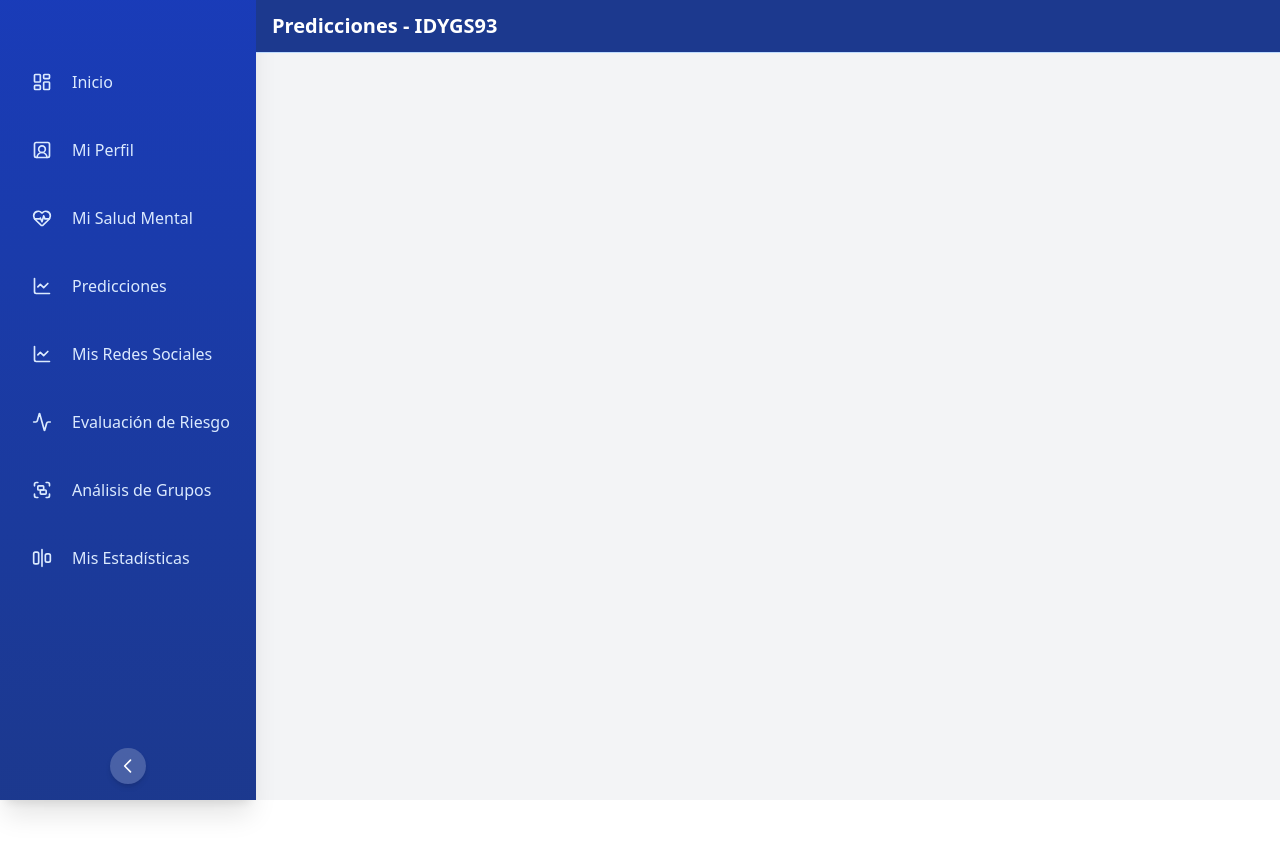
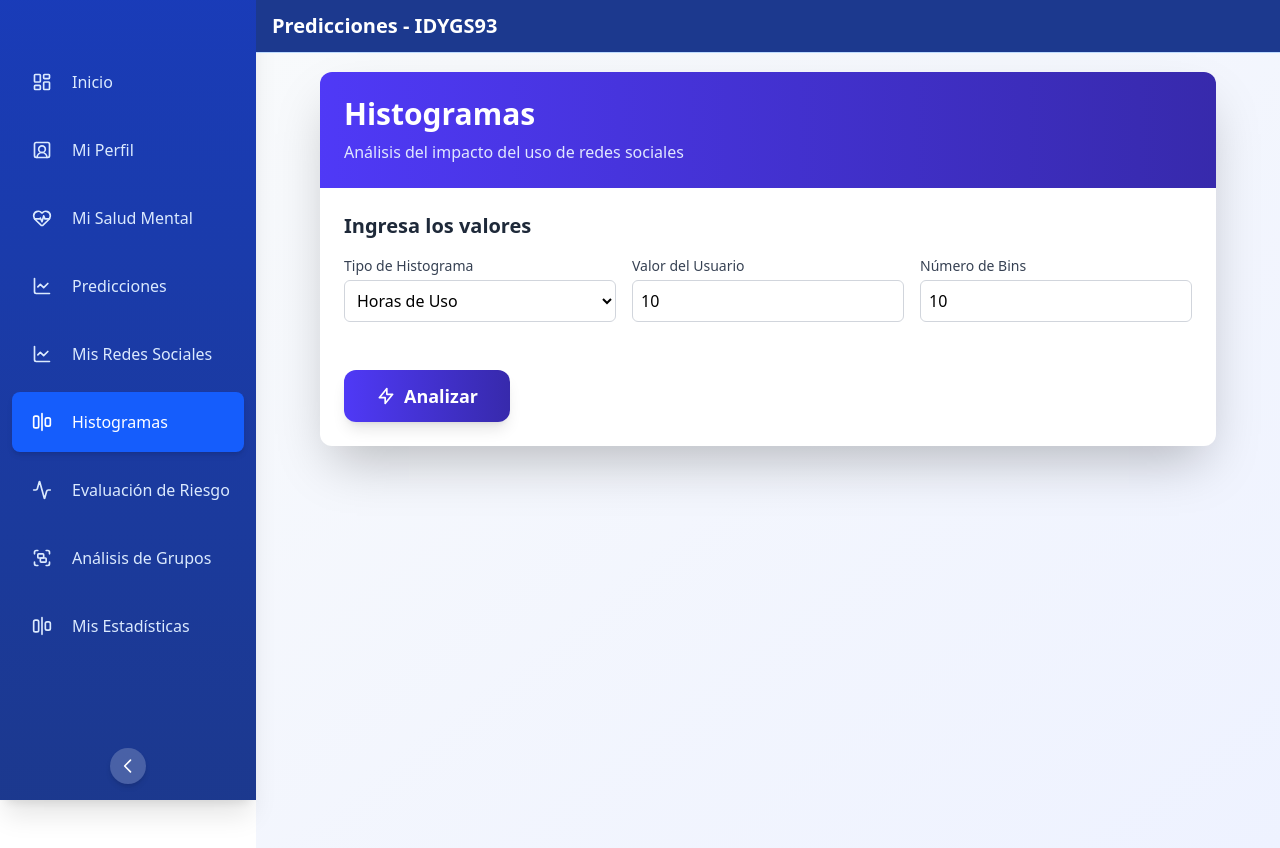
Before and after one commit to Lord-Lobato-665/Front-FastAPI, a Vue app: page /histogramas in a window 1280 px wide. Before the commit the page ends 800 px from the top, so only its background shows below. Built offline with nearby package versions, Linux system fonts and the light colour scheme.

Commit message:
Add Histogramas

```diff
--- /dev/null
+++ b/src/components/Histogramas.vue
@@ -0,0 +1,158 @@
+<template>
+  <div class="min-h-screen bg-gradient-to-br from-slate-50 to-indigo-50 p-6">
+    <div class="mx-auto bg-white rounded-xl shadow-2xl overflow-hidden max-w-4xl">
+      <div class="bg-gradient-to-r from-indigo-600 to-indigo-800 p-6 text-white">
+        <h2 class="text-3xl font-bold">Histogramas</h2>
+        <p class="text-indigo-100 mt-2">Análisis del impacto del uso de redes sociales</p>
+      </div>
+
+      <div class="p-6 space-y-8">
+        <!-- Inputs -->
+        <div>
+          <h3 class="text-xl font-semibold text-gray-800 mb-4">Ingresa los valores</h3>
+          <div class="grid grid-cols-1 md:grid-cols-3 gap-4">
+            <div>
+              <label class="block text-sm font-medium text-gray-700 mb-1">Tipo de Histograma</label>
+              <select v-model="selectedHistogram"
+                class="w-full p-2 border border-gray-300 rounded-md focus:ring-indigo-500 focus:border-indigo-500">
+                <option value="usage_hours">Horas de Uso</option>
+                <option value="sleep_academic">Sueño Académico</option>
+              </select>
+            </div>
+
+            <div>
+              <label class="block text-sm font-medium text-gray-700 mb-1">Valor del Usuario</label>
+              <input type="number" v-model.number="userValue" min="0"
+                class="w-full p-2 border border-gray-300 rounded-md focus:ring-indigo-500 focus:border-indigo-500" />
+            </div>
+
+            <div>
+              <label class="block text-sm font-medium text-gray-700 mb-1">Número de Bins</label>
+              <input type="number" v-model.number="bins" min="1"
+                class="w-full p-2 border border-gray-300 rounded-md focus:ring-indigo-500 focus:border-indigo-500" />
+            </div>
+          </div>
+        </div>
+
+        <div class="pt-4">
+          <button @click="fetchHistogram" :disabled="isLoading" :class="[
+            'w-full md:w-auto px-8 py-3 rounded-xl font-semibold text-lg shadow-lg transition-all duration-300',
+            !isLoading
+              ? 'bg-gradient-to-r from-indigo-600 to-indigo-800 hover:from-indigo-700 hover:to-indigo-900 text-white'
+              : 'bg-gray-300 text-gray-500 cursor-not-allowed'
+          ]">
+            <span v-if="isLoading" class="flex items-center justify-center gap-2">
+              <svg class="w-5 h-5 animate-spin" fill="none" viewBox="0 0 24 24">
+                <circle class="opacity-25" cx="12" cy="12" r="10" stroke="currentColor" stroke-width="4" />
+                <path class="opacity-75" fill="currentColor"
+                  d="M4 12a8 8 0 018-8V0C5.373 0 0 5.373 0 12h4zm2 5.291A7.962 7.962 0 014 12H0c0 3.042 1.135 5.824 3 7.938l3-2.647z" />
+              </svg>
+              Procesando...
+            </span>
+            <span v-else class="flex items-center justify-center gap-2 cursor-pointer">
+              <svg class="w-5 h-5" fill="none" stroke="currentColor" viewBox="0 0 24 24">
+                <path stroke-linecap="round" stroke-linejoin="round" stroke-width="2" d="M13 10V3L4 14h7v7l9-11h-7z" />
+              </svg>
+              Analizar
+            </span>
+          </button>
+        </div>
+
+        <!-- Error -->
+        <div v-if="error" class="p-4 bg-red-50 border-l-4 border-red-500 rounded mt-4">
+          <div class="flex items-center gap-2 text-red-700">
+            <svg class="w-5 h-5" fill="none" stroke="currentColor" viewBox="0 0 24 24">
+              <path stroke-linecap="round" stroke-linejoin="round" stroke-width="2"
+                d="M12 8v4m0 4h.01M21 12a9 9 0 11-18 0 9 9 0 0118 0z" />
+            </svg>
+            <span>{{ error }}</span>
+          </div>
+        </div>
+
+        <!-- Resultados -->
+        <div v-if="result" class="mt-8 space-y-6 animate-fade-in">
+          <div class="bg-gradient-to-r from-indigo-50 to-blue-50 rounded-xl p-6 border border-indigo-100 shadow-sm">
+            <h3 class="text-2xl font-bold text-indigo-800 mb-4">Resumen del Histograma</h3>
+
+            <ul class="space-y-2 text-gray-700">
+              <li><strong>Descripción:</strong> {{ result.descripcion }}</li>
+              <li><strong>Tu valor:</strong> {{ result.user_value }}</li>
+              <li><strong>Percentil:</strong> {{ result.percentil }}%</li>
+              <li><strong>Interpretación:</strong> {{ result.interpretacion }}</li>
+            </ul>
+
+            <div class="mt-6">
+              <img :src="plotUrl" alt="Gráfico de histograma" class="w-full h-auto rounded-lg border border-gray-200" />
+            </div>
+          </div>
+        </div>
+      </div>
+    </div>
+  </div>
+</template>
+
+<script setup lang="ts">
+import { ref } from 'vue';
+import { histogramasService } from '../services/HistogramasService';
+
+const selectedHistogram = ref<'usage_hours' | 'sleep_academic'>('usage_hours');
+const userValue = ref<number>(10);
+const bins = ref<number>(10);
+
+const isLoading = ref(false);
+const error = ref<string | null>(null);
+const result = ref<any>(null);
+const plotUrl = ref<string>('');
+
+const fetchHistogram = async () => {
+  isLoading.value = true;
+  error.value = null;
+  result.value = null;
+  plotUrl.value = '';
+
+  try {
+    let response;
+
+    if (selectedHistogram.value === 'usage_hours') {
+      response = await histogramasService.getUsageHoursHistogram(userValue.value, bins.value);
+    } else {
+      response = await histogramasService.getSleepAcademicHistogram(userValue.value, bins.value, '');
+    }
+
+    result.value = response;
+
+    // Obtén la imagen usando el endpoint grafica_url, asegurando URL absoluta
+    const baseUrl = 'http://localhost:8000'; // Ajusta si usas otro host/puerto
+    const imgUrl = response.grafica_url.startsWith('http')
+      ? response.grafica_url
+      : baseUrl + response.grafica_url;
+
+    plotUrl.value = await histogramasService.getHistogramPlotImage(imgUrl);
+    console.log(plotUrl.value);
+
+  } catch (err: any) {
+    error.value = 'Error al obtener el histograma.';
+    console.error('Error:', err);
+  } finally {
+    isLoading.value = false;
+  }
+};
+</script>
+
+<style scoped>
+.animate-fade-in {
+  animation: fadeIn 0.5s ease-out;
+}
+
+@keyframes fadeIn {
+  from {
+    opacity: 0;
+    transform: translateY(10px);
+  }
+
+  to {
+    opacity: 1;
+    transform: translateY(0);
+  }
+}
+</style>
--- a/src/layouts/Sidebar.vue
+++ b/src/layouts/Sidebar.vue
@@ -9,31 +9,23 @@
     <div class="flex-1 px-3 overflow-y-auto">
       <ul class="space-y-2">
         <li v-for="item in menuItems" :key="item.name">
-          <router-link
-            :to="item.path"
-            :class="[
+          <router-link :to="item.path" :class="[
             'flex items-center p-3 rounded-lg transition-all duration-200',
             'text-blue-100 hover:bg-blue-700 hover:text-white',
             'group relative overflow-hidden',
             collapsed ? 'justify-center' : ''
-            ]"
-            active-class="!bg-blue-600 !text-white font-medium shadow-md"
-            exact
-          >
+          ]" active-class="!bg-blue-600 !text-white font-medium shadow-md" exact>
             <!-- Icono con efecto -->
             <div :class="[
               'p-2 rounded-lg transition-all',
               'group-hover:bg-white/10',
               collapsed ? 'mr-0' : 'mr-3'
             ]">
-              <component
-                :is="item.icon"
-                :class="[
+              <component :is="item.icon" :class="[
                 'w-5 h-5 transition-transform',
                 'group-hover:scale-110',
                 collapsed ? 'mx-auto' : ''
-                ]"
-              />
+              ]" />
             </div>
 
             <span v-if="!collapsed" class="flex-1 whitespace-nowrap">
@@ -41,7 +33,8 @@
             </span>
 
             <span class="absolute inset-0 overflow-hidden">
-              <span class="absolute inset-0 bg-white/10 opacity-0 group-hover:opacity-20 transition-opacity duration-300"></span>
+              <span
+                class="absolute inset-0 bg-white/10 opacity-0 group-hover:opacity-20 transition-opacity duration-300"></span>
               <span class="absolute inset-0 ripple-effect"></span>
             </span>
           </router-link>
@@ -50,25 +43,16 @@
     </div>
 
     <div class="w-full flex justify-center items-center py-4">
-      <button
-        @click="$emit('toggle-collapse')"
-        :class="[
+      <button @click="$emit('toggle-collapse')" :class="[
         'p-2 rounded-full cursor-pointer',
         'bg-white/20 hover:bg-white/30 transition-colors duration-200',
         'shadow-md hover:shadow-lg',
         'flex items-center justify-center'
-        ]"
-        aria-label="Toggle sidebar"
-      >
-        <svg
-          :class="[
+      ]" aria-label="Toggle sidebar">
+        <svg :class="[
           'w-5 h-5 text-white transition-transform duration-300',
           collapsed ? 'rotate-180' : ''
-          ]"
-          fill="none"
-          stroke="currentColor"
-          viewBox="0 0 24 24"
-        >
+        ]" fill="none" stroke="currentColor" viewBox="0 0 24 24">
           <path stroke-linecap="round" stroke-linejoin="round" stroke-width="2" d="M15 19l-7-7 7-7" />
         </svg>
       </button>
@@ -99,6 +83,7 @@ const menuItems = [
   { name: 'MentalHealth', label: 'Mi Salud Mental', path: '/mental-health', icon: HeartPulse },
   { name: 'LinearRegression', label: 'Predicciones', path: '/linear-regression', icon: LineChart },
   { name: 'SocialMedia', label: 'Mis Redes Sociales', path: '/social-media', icon: LineChart },
+  { name: 'Histogramas', label: 'Histogramas', path: '/histogramas', icon: AlignHorizontalJustifyCenter },
   { name: 'LogisticRegression', label: 'Evaluación de Riesgo', path: '/logistic-regression', icon: Activity },
   { name: 'Kmeans', label: 'Análisis de Grupos', path: '/kmeans', icon: Group },
   //{ name: 'AdvancedCharts', label: 'Gráficos Avanzados', path: '/advanced-charts', icon: BarChart3 },
--- a/src/router/index.ts
+++ b/src/router/index.ts
@@ -3,6 +3,7 @@ import DataView from '../views/DataView.vue';
 import DataCleaning from '../views/DataCleaning.vue';
 import LinearRegression from '../views/LinearRegression.vue';
 import SocialMedia from '../views/SocialMediaAnalysis.vue';
+import Histogramas from '../views/Histogramas.vue';
 import LogisticRegression from '../views/LogisticRegression.vue';
 import Trees from '../views/Trees.vue';
 import Boxplot from '../views/Boxplot.vue';
@@ -15,6 +16,7 @@ const routes = [
   { path: '/cleaning', name: 'DataCleaning', component: DataCleaning },
   { path: '/linear-regression', name: 'LinearRegression', component: LinearRegression },
   { path: '/social-media', name: 'SocialMedia', component: SocialMedia },
+  { path: '/histogramas', name: 'Histogramas', component: Histogramas },
   { path: '/logistic-regression', name: 'LogisticRegression', component: LogisticRegression },
   { path: '/trees', name: 'Trees', component: Trees },
   { path: '/kmeans', name: 'Kmeans', component: Kmeans },
--- /dev/null
+++ b/src/services/HistogramasService.ts
@@ -0,0 +1,36 @@
+import { genericRequest } from '../api/GenericRequest';
+
+class HistogramasService {
+  async getUsageHoursHistogram(user_value: number, bins: number): Promise<any> {
+    return await genericRequest.get('/histogram/usage-hours', {
+      params: {
+        user_value,
+        bins,
+        color: 'coral',
+        edgecolor: 'black',
+      },
+    });
+  }
+
+  async getSleepAcademicHistogram(user_value: number, bins: number, academic_level: string): Promise<any> {
+    return await genericRequest.get('/histogram/sleep-academic', {
+      params: {
+        user_value,
+        bins,
+        color_highschool: 'red',
+        color_undergrad: 'yellow',
+        color_grad: 'blue',
+        academic_level: academic_level || '',
+      },
+    });
+  }
+
+  async getHistogramPlotImage(grafica_url: string): Promise<string> {
+    const blob = await genericRequest.get<Blob>(grafica_url, {
+      responseType: 'blob'
+    });
+    return URL.createObjectURL(blob);
+  }
+}
+
+export const histogramasService = new HistogramasService();
--- /dev/null
+++ b/src/views/Histogramas.vue
@@ -0,0 +1,15 @@
+<template>
+  <HistogramasComponent />
+</template>
+
+<script lang="ts">
+import { defineComponent } from 'vue'
+import HistogramasComponent from '../components/Histogramas.vue';
+
+export default defineComponent({
+  name: 'LinearRegressionView',
+  components: {
+    HistogramasComponent
+  }
+})
+</script>
```
Lines whose indentation alone changed are shown as unchanged.
